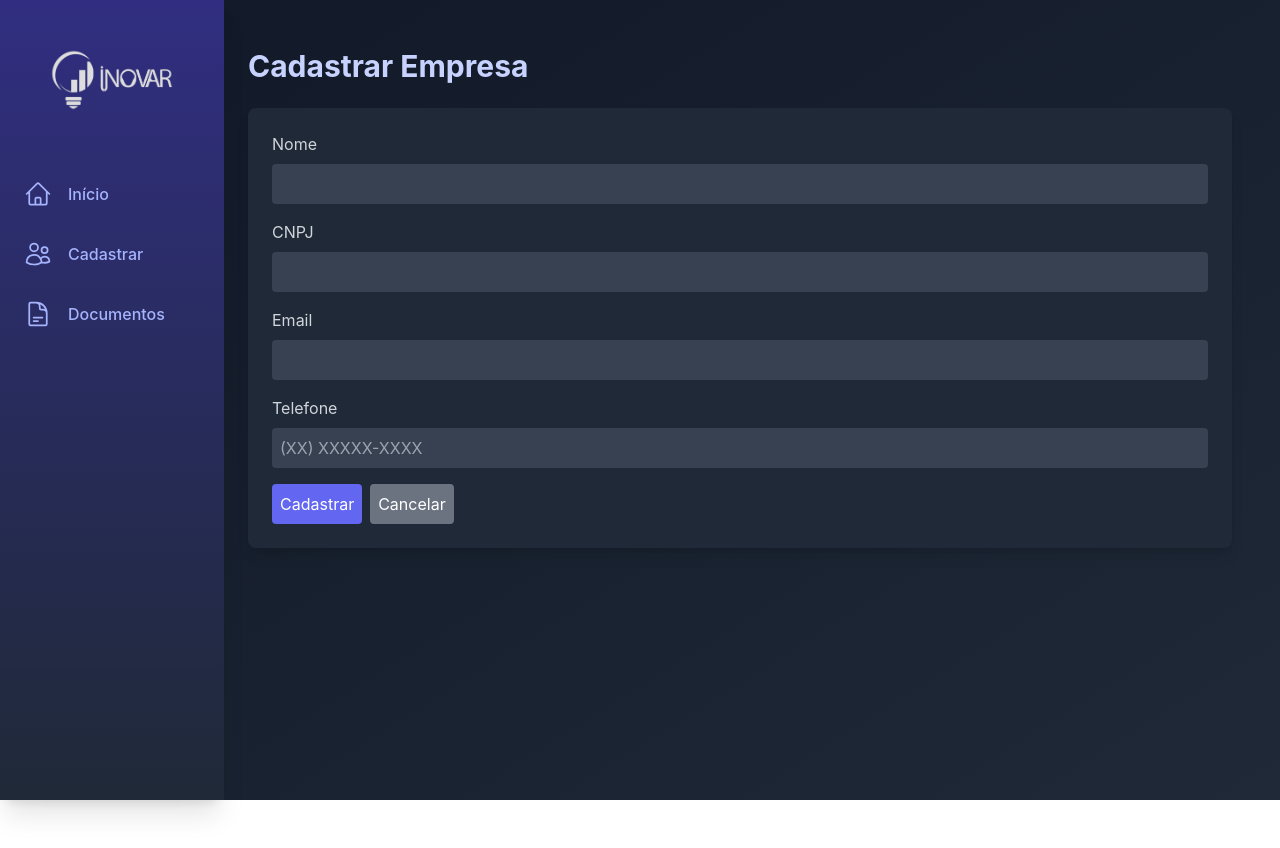
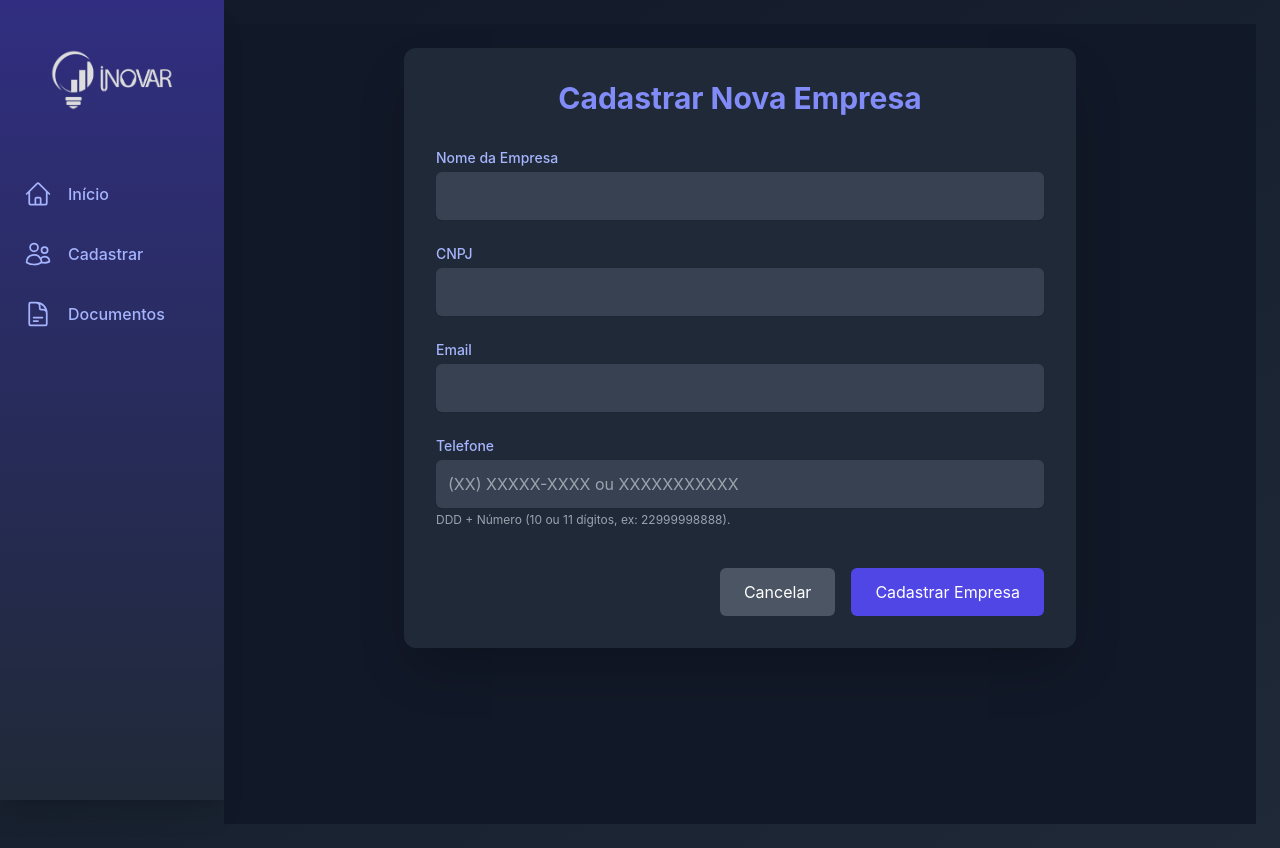
Before and after one commit to raphaelcastelar/web_sistema_inovar, a React (Create React App) app in the folder sistema_inovar/frontend/: page /empresas/cadastrar in a window 1280 px wide. Before the commit the page ends 800 px from the top, so only its background shows below. Built offline with nearby package versions, Linux system fonts and the light colour scheme.

Commit message:
Update EmpresaForm.js

```diff
--- a/sistema_inovar/frontend/src/components/EmpresaForm.js
+++ b/sistema_inovar/frontend/src/components/EmpresaForm.js
@@ -1,151 +1,285 @@
-import React, { useState, useEffect } from 'react';
+import React, { useState, useEffect, useCallback } from 'react';
 import { useParams, useNavigate } from 'react-router-dom';
 import axios from 'axios';
+// Ícones opcionais para feedback visual (ex: usando Heroicons)
+// import { CheckCircleIcon, ExclamationCircleIcon } from '@heroicons/react/24/outline';
+
+const API_BASE_URL = 'http://192.168.196.162:8000/api';
 
 const EmpresaForm = () => {
   const { empresaId } = useParams();
   const navigate = useNavigate();
   const [empresa, setEmpresa] = useState({ nome: '', cnpj: '', email: '', telefone: '' });
   const [loading, setLoading] = useState(false);
-  const [error, setError] = useState(null);
+  const [error, setError] = useState(null); // Erro geral do formulário
+  const [telefoneFeedback, setTelefoneFeedback] = useState({ message: '', type: 'hint' });
+
+  const validateAndSetTelefoneFeedback = useCallback((inputValue) => {
+    const cleanedValue = inputValue.replace(/\D/g, ''); // Remove tudo que não for dígito
+
+    if (!inputValue.trim()) {
+      setTelefoneFeedback({ message: 'DDD + Número (10 ou 11 dígitos, ex: 22999998888).', type: 'hint' });
+      return true; // Permite campo vazio (backend tratará 'required')
+    }
+
+    // CORREÇÃO DA EXPRESSÃO REGULAR AQUI:
+    // Testa se o inputValue contém SOMENTE os caracteres permitidos (dígitos, espaços, parênteses, hífen)
+    if (!/^[0-9\s()-]*$/.test(inputValue)) {
+      setTelefoneFeedback({ message: "Telefone pode conter apenas números e formatação ( ), -.", type: 'error' });
+      return false;
+    }
+
+    if (cleanedValue.length > 11) {
+      setTelefoneFeedback({ message: "Telefone muito longo. Máx 11 dígitos (DDD+Número).", type: 'error' });
+      return false;
+    }
+
+    if (cleanedValue.length > 0 && cleanedValue.length < 10) {
+      setTelefoneFeedback({ message: "Telefone muito curto. Mín 10 dígitos (DDD+Número).", type: 'hint' });
+      return false;
+    }
+
+    if (cleanedValue.length === 10 || cleanedValue.length === 11) {
+      setTelefoneFeedback({ message: "Formato parece correto!", type: 'success' });
+      return true;
+    }
+
+    setTelefoneFeedback({ message: 'Continue digitando DDD + Número (10 ou 11 dígitos).', type: 'hint' });
+    return false;
+  }, []);
+
 
   useEffect(() => {
-    console.log('URL atual:', window.location.href);
-    console.log('empresaId capturado:', empresaId);
+    const fetchEmpresa = async () => {
       if (empresaId) {
         setLoading(true);
-      axios.get(`http://192.168.196.162:8000/api/empresas/${empresaId}/`)
-        .then(response => {
-          console.log('Dados recebidos da API:', response.data);
-          const empresaData = {
+        setError(null);
+        try {
+          const response = await axios.get(`${API_BASE_URL}/empresas/${empresaId}/`);
+          const apiTelefone = response.data.telefone || '';
+          let displayTelefone = apiTelefone;
+
+          if (apiTelefone.startsWith('55') && (apiTelefone.length === 12 || apiTelefone.length === 13)) {
+            displayTelefone = apiTelefone.substring(2);
+          }
+
+          setEmpresa({
             nome: response.data.nome || '',
             cnpj: response.data.cnpj || '',
             email: response.data.email || '',
-            telefone: response.data.telefone || '',
+            telefone: displayTelefone,
+          });
+          validateAndSetTelefoneFeedback(displayTelefone);
+        } catch (err) {
+          console.error('Erro ao carregar empresa:', err);
+          let specificError = 'Erro ao carregar dados da empresa.';
+          if (err.response && err.response.data) {
+            if (typeof err.response.data.detail === 'string') {
+              specificError = err.response.data.detail;
+            } else if (typeof err.response.data === 'string') {
+              specificError = err.response.data;
+            } else if (err.response.status === 404) {
+              specificError = "Empresa não encontrada.";
+            }
+          } else if (err.message) {
+            specificError = err.message;
+          }
+          setError(specificError);
+        } finally {
+          setLoading(false);
+        }
+      } else {
+        setEmpresa({ nome: '', cnpj: '', email: '', telefone: '' });
+        validateAndSetTelefoneFeedback('');
+      }
     };
-          console.log('Estado empresa atualizado:', empresaData);
-          setEmpresa(empresaData);
-        })
-        .catch(error => {
-          console.error('Erro ao carregar empresa:', error);
-          if (error.response) {
-            console.log('Detalhes do erro:', error.response.data);
-            setError(`Erro ao carregar a empresa: ${error.response.status}`);
-          } else if (error.request) {
-            setError('Erro de conexão com o servidor.');
-          } else {
-            setError('Erro inesperado.');
-          }
-        })
-        .finally(() => setLoading(false));
-    } else {
-      console.log('Nenhum empresaId fornecido, modo cadastro.');
-    }
-  }, [empresaId]);
+    fetchEmpresa();
+  }, [empresaId, validateAndSetTelefoneFeedback]);
 
   const handleChange = (e) => {
     const { name, value } = e.target;
-    setEmpresa({ ...empresa, [name]: value });
+    setEmpresa(prev => ({ ...prev, [name]: value }));
+
+    if (name === 'telefone') {
+      validateAndSetTelefoneFeedback(value);
+    }
   };
 
-  const handleSubmit = (e) => {
+  const handleSubmit = async (e) => {
     e.preventDefault();
     setLoading(true);
-    const url = empresaId ? `http://192.168.196.162:8000/api/empresas/${empresaId}/` : `http://192.168.196.162:8000/api/empresas/`;
+    setError(null);
+    setTelefoneFeedback({ message: '', type: 'hint' }); // Limpa feedback do telefone antes de submeter
+
+    const telefoneLimpoParaEnvio = empresa.telefone.replace(/\D/g, '');
+
+    if (!(telefoneLimpoParaEnvio.length === 10 || telefoneLimpoParaEnvio.length === 11)) {
+      setTelefoneFeedback({message: "Formato de telefone inválido. Forneça DDD + Número (10 ou 11 dígitos) antes de salvar.", type: 'error'});
+      setLoading(false);
+      return;
+    }
+
+    const payload = {
+      ...empresa,
+      telefone: telefoneLimpoParaEnvio,
+    };
+
+    const url = empresaId ? `${API_BASE_URL}/empresas/${empresaId}/` : `${API_BASE_URL}/empresas/`;
     const method = empresaId ? 'put' : 'post';
 
-    axios[method](url, empresa)
-      .then(response => {
-        console.log('Empresa salva:', response.data);
+    try {
+      await axios[method](url, payload); // Removido 'response =' pois não estava sendo usado diretamente
+      // console.log('Empresa salva:', response.data);
       navigate('/empresas');
-      })
-      .catch(error => {
-        console.error('Erro ao salvar empresa:', error);
-        if (error.response) {
-          console.log('Detalhes:', error.response.data);
-          setError('Erro ao salvar empresa.');
+    } catch (err) {
+      console.error('Erro ao salvar empresa:', err.response || err.message);
+      if (err.response && err.response.data) {
+        const apiErrors = err.response.data;
+        let generalErrorMessage = "Erro ao salvar: ";
+        let phoneErrorSet = false;
+
+        if (typeof apiErrors === 'object' && apiErrors !== null) {
+          if (apiErrors.telefone) {
+            const phoneErrorMsg = Array.isArray(apiErrors.telefone) ? apiErrors.telefone.join(' ') : String(apiErrors.telefone);
+            setTelefoneFeedback({ message: phoneErrorMsg, type: 'error' });
+            phoneErrorSet = true;
+          }
+
+          const otherErrorMessages = [];
+          for (const key in apiErrors) {
+            if (key !== 'telefone' && apiErrors.hasOwnProperty(key)) { // Corrigido hasOwnProperty
+              otherErrorMessages.push(`${key}: ${Array.isArray(apiErrors[key]) ? apiErrors[key].join(', ') : String(apiErrors[key])}`);
+            }
+          }
+
+          if (otherErrorMessages.length > 0) {
+            generalErrorMessage += otherErrorMessages.join('; ');
+            setError(generalErrorMessage);
+          } else if (!phoneErrorSet) { // Nenhum erro específico de telefone ou outros campos, mas ainda um objeto de erro
+             setError("Erro ao salvar. Verifique os dados fornecidos.");
+          } else if (otherErrorMessages.length === 0 && phoneErrorSet) {
+            // Se só houve erro de telefone, não precisa setar o erro geral, pois já está no telefoneFeedback
+            setError(null);
+          }
+
+        } else if (typeof apiErrors === 'string') {
+          setError(apiErrors);
         } else {
-          setError('Erro de conexão com o servidor.');
+          setError('Erro desconhecido ao salvar. Tente novamente.');
         }
-      })
-      .finally(() => setLoading(false));
+      } else {
+        setError('Erro de conexão ou resposta inesperada do servidor.');
+      }
+    } finally {
+      setLoading(false);
+    }
   };
 
   const handleCancel = () => {
     navigate('/empresas');
   };
 
-  console.log('Estado atual de empresa:', empresa);
+  const getFeedbackColor = () => {
+    if (telefoneFeedback.type === 'error') return 'text-red-500';
+    if (telefoneFeedback.type === 'success') return 'text-green-500';
+    return 'text-gray-400';
+  };
 
   return (
-    <div className="p-6">
-      <h2 className="text-3xl font-bold text-indigo-200 mb-6">
-        {empresaId ? 'Editar Empresa' : 'Cadastrar Empresa'}
+    <div className="p-6 bg-gray-900 min-h-screen text-gray-100">
+      <div className="max-w-2xl mx-auto bg-gray-800 p-8 rounded-xl shadow-2xl">
+        <h2 className="text-3xl font-bold text-indigo-400 mb-8 text-center">
+          {empresaId ? 'Editar Empresa' : 'Cadastrar Nova Empresa'}
         </h2>
-      {error && <p className="text-red-500 mb-4">{error}</p>}
-      {loading && <p className="text-gray-300 mb-4">Carregando...</p>}
-      <form onSubmit={handleSubmit} className="bg-gray-800 p-6 rounded-lg shadow-lg">
-        <div className="mb-4">
-          <label className="block text-gray-300 mb-2">Nome</label>
+
+        {error && (
+          <div className="bg-red-800 border border-red-700 text-red-200 px-4 py-3 rounded relative mb-6" role="alert">
+            <strong className="font-bold">Erro!</strong>
+            <span className="block sm:inline"> {error}</span>
+          </div>
+        )}
+
+        <form onSubmit={handleSubmit} className="space-y-6">
+          <div>
+            <label htmlFor="nome" className="block text-sm font-medium text-indigo-300 mb-1">Nome da Empresa</label>
             <input
               type="text"
               name="nome"
+              id="nome"
               value={empresa.nome}
               onChange={handleChange}
-            className="w-full p-2 bg-gray-700 text-white rounded"
+              className="w-full p-3 bg-gray-700 text-white rounded-md shadow-sm focus:ring-indigo-500 focus:border-indigo-500 border-gray-600"
               required
             />
           </div>
-        <div className="mb-4">
-          <label className="block text-gray-300 mb-2">CNPJ</label>
+          <div>
+            <label htmlFor="cnpj" className="block text-sm font-medium text-indigo-300 mb-1">CNPJ</label>
             <input
               type="text"
               name="cnpj"
+              id="cnpj"
               value={empresa.cnpj}
               onChange={handleChange}
-            className="w-full p-2 bg-gray-700 text-white rounded"
+              className="w-full p-3 bg-gray-700 text-white rounded-md shadow-sm focus:ring-indigo-500 focus:border-indigo-500 border-gray-600"
               required
             />
           </div>
-        <div className="mb-4">
-          <label className="block text-gray-300 mb-2">Email</label>
+          <div>
+            <label htmlFor="email" className="block text-sm font-medium text-indigo-300 mb-1">Email</label>
             <input
               type="email"
               name="email"
+              id="email"
               value={empresa.email}
               onChange={handleChange}
-            className="w-full p-2 bg-gray-700 text-white rounded"
+              className="w-full p-3 bg-gray-700 text-white rounded-md shadow-sm focus:ring-indigo-500 focus:border-indigo-500 border-gray-600"
               required
             />
           </div>
-        <div className="mb-4">
-          <label className="block text-gray-300 mb-2">Telefone</label>
+          <div>
+            <label htmlFor="telefone" className="block text-sm font-medium text-indigo-300 mb-1">Telefone</label>
             <input
-            type="text"
+              type="tel"
               name="telefone"
-            value={empresa.telefone || ''}
+              id="telefone"
+              value={empresa.telefone}
               onChange={handleChange}
-            className="w-full p-2 bg-gray-700 text-white rounded"
-            placeholder="(XX) XXXXX-XXXX"
+              className="w-full p-3 bg-gray-700 text-white rounded-md shadow-sm focus:ring-indigo-500 focus:border-indigo-500 border-gray-600"
+              placeholder="(XX) XXXXX-XXXX ou XXXXXXXXXXX"
+              aria-describedby="telefone-feedback-message"
+              required
             />
+            {telefoneFeedback.message && (
+              <p id="telefone-feedback-message" className={`text-xs mt-1 ${getFeedbackColor()}`}>
+                {/* Exemplo de como adicionar ícones (opcional) */}
+                {/* {telefoneFeedback.type === 'error' && <ExclamationCircleIcon className="h-4 w-4 inline mr-1 align-text-bottom" />} */}
+                {/* {telefoneFeedback.type === 'success' && <CheckCircleIcon className="h-4 w-4 inline mr-1 align-text-bottom" />} */}
+                {telefoneFeedback.message}
+              </p>
+            )}
           </div>
-        <div className="flex space-x-2">
-          <button
-            type="submit"
-            className="bg-indigo-500 text-white p-2 rounded hover:bg-indigo-600 disabled:bg-gray-500"
-            disabled={loading}
-          >
-            {loading ? 'Salvando...' : empresaId ? 'Atualizar' : 'Cadastrar'}
-          </button>
+
+          {loading && <p className="text-indigo-400 text-center my-4 animate-pulse">Salvando dados...</p>}
+
+          <div className="flex items-center justify-end space-x-4 pt-4">
             <button
               type="button"
               onClick={handleCancel}
-            className="bg-gray-500 text-white p-2 rounded hover:bg-gray-600"
+              className="px-6 py-3 bg-gray-600 text-white rounded-md hover:bg-gray-500 transition-colors duration-150 ease-in-out"
+              disabled={loading}
             >
               Cancelar
             </button>
+            <button
+              type="submit"
+              className="px-6 py-3 bg-indigo-600 text-white rounded-md hover:bg-indigo-500 focus:outline-none focus:ring-2 focus:ring-offset-2 focus:ring-offset-gray-800 focus:ring-indigo-500 disabled:opacity-50 disabled:cursor-not-allowed transition-colors duration-150 ease-in-out"
+              disabled={loading}
+            >
+              {loading ? 'Salvando...' : (empresaId ? 'Atualizar Empresa' : 'Cadastrar Empresa')}
+            </button>
           </div>
         </form>
+      </div>
     </div>
   );
 };
```
Lines whose indentation alone changed are shown as unchanged.
